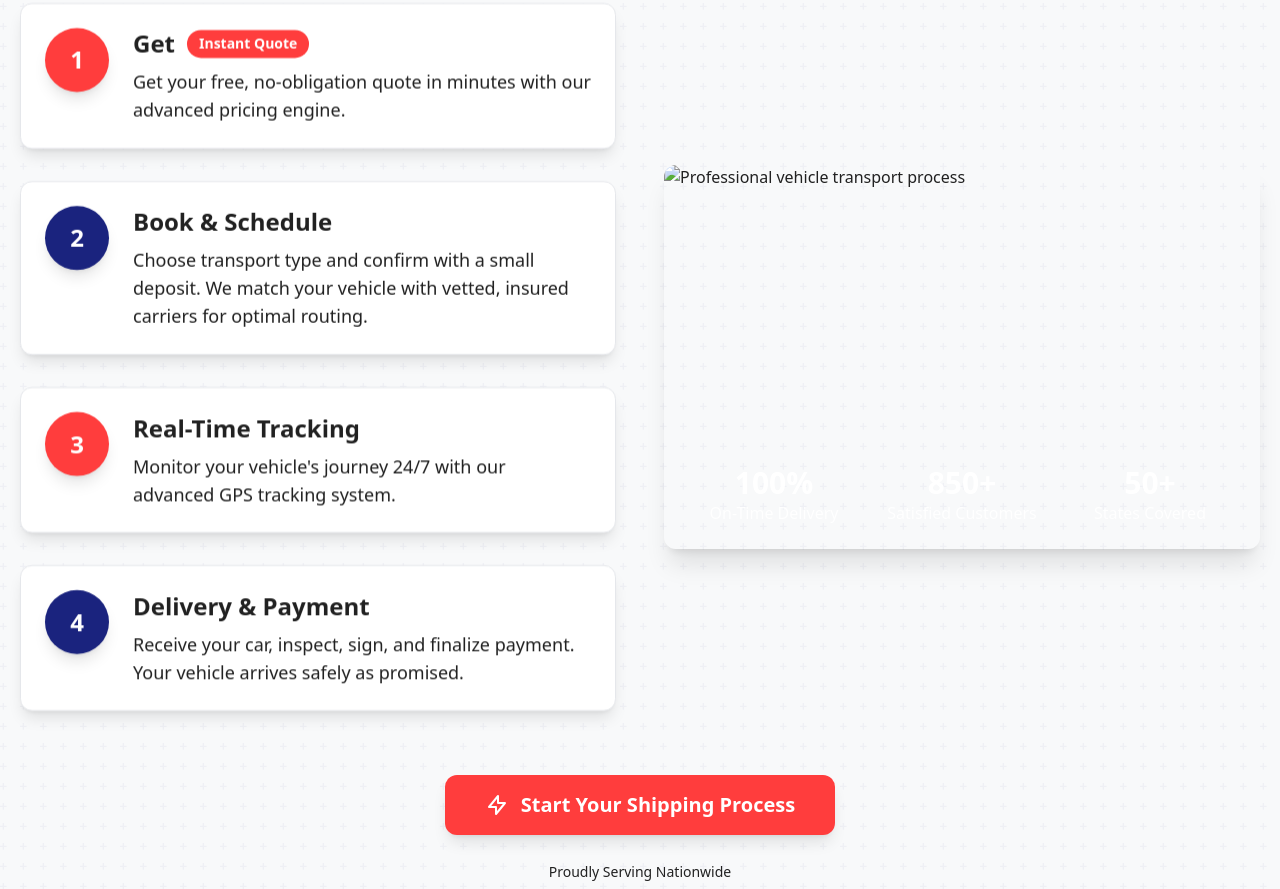
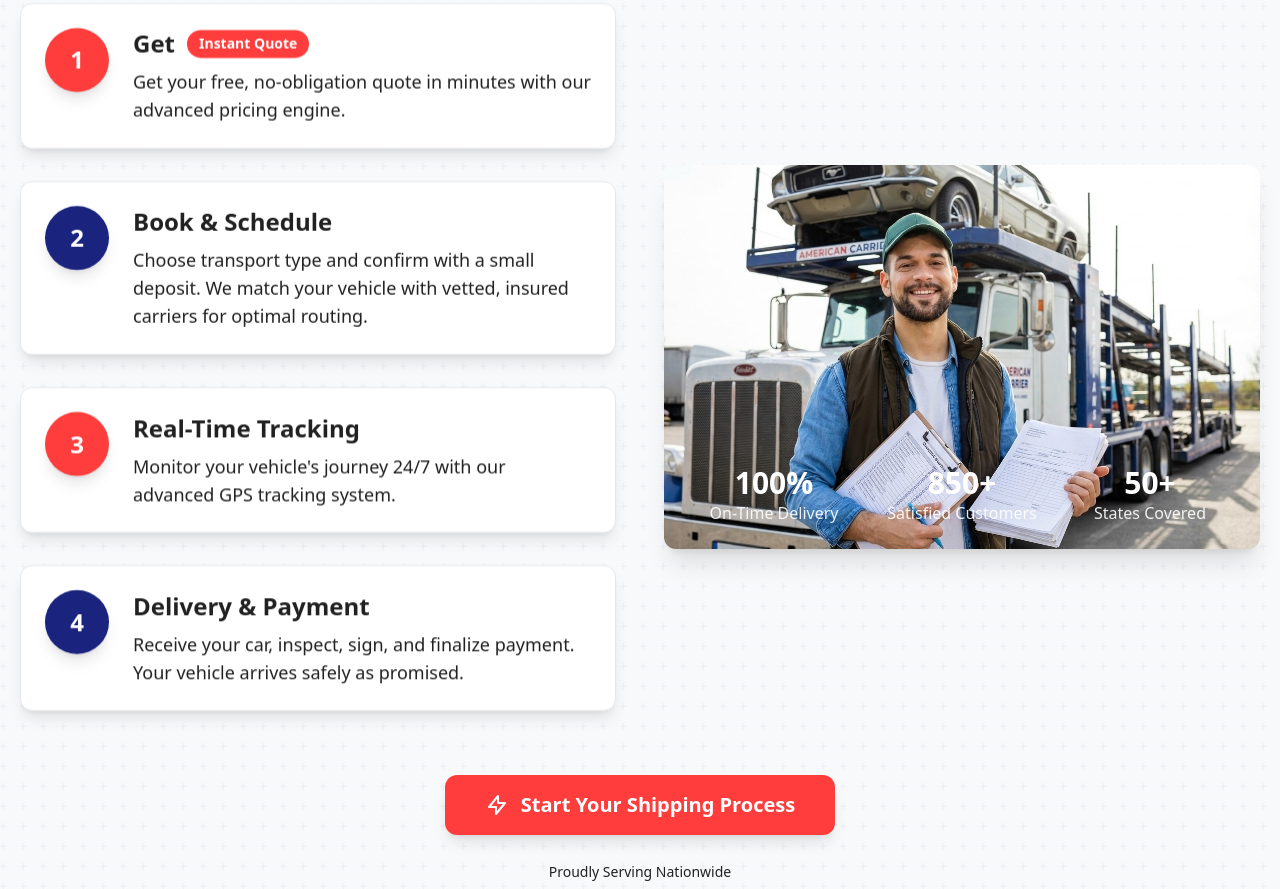
Before and after one commit to taha-ali11/american-ask4-logistics, a website: page index.html in a window 1280 px wide. Shown: the part 1991-2880 px from the top of the page. Drawn offline with nearby package versions, Linux system fonts and the light colour scheme; no server answers.

Commit message:
updates to index.html to include new images

```diff
--- a/index.html
+++ b/index.html
@@ -1010,7 +1010,7 @@
                 <!-- Right Column - Image -->
                 <div class="lg:w-1/2 w-full mt-8 lg:mt-0">
                     <div class="relative rounded-xl overflow-hidden shadow-xl">
-                        <img class="object-cover object-center w-full h-64 md:h-80 lg:h-96" src="/src/assets/"
+                        <img class="object-cover object-center w-full h-64 md:h-80 lg:h-96" src="/src/assets/new.Webp"
                             alt="Professional vehicle transport process" loading="lazy">
 
                         <!-- Simple Overlay -->
```
